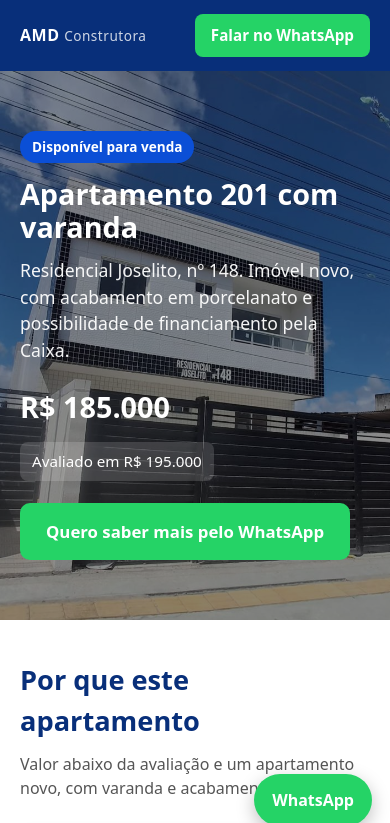
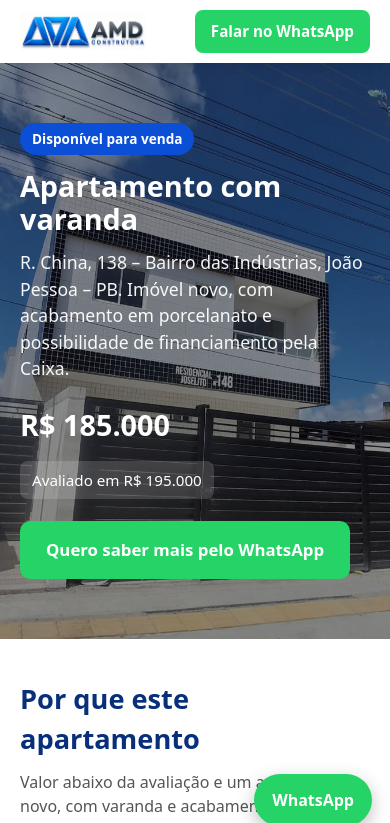
Before and after one commit to ekoversobr/amdconstrucoes, a plain HTML site: page index.html in a window 390 px wide. Shown: the top 823 px of the page. Drawn offline with Linux system fonts and the light colour scheme.

Commit message:
Add files via upload

```diff
--- a/index.html
+++ b/index.html
@@ -3,8 +3,8 @@
 <head>
 <meta charset="UTF-8">
 <meta name="viewport" content="width=device-width, initial-scale=1.0">
-<title>Apartamento 201 com Varanda à venda | AMD Construtora</title>
-<meta name="description" content="Apartamento 201 com varanda à venda por R$ 185.000, abaixo da avaliação de R$ 195.000. Aceita financiamento pela Caixa. AMD Construtora.">
+<title>Apartamento com varanda à venda | AMD Construtora</title>
+<meta name="description" content="Apartamento com varanda à venda por R$ 185.000, abaixo da avaliação de R$ 195.000. Aceita financiamento pela Caixa. AMD Construtora, João Pessoa - PB.">
 <style>
   :root{
     --azul:#0b4fd6;
@@ -20,10 +20,9 @@
   .container{max-width:1100px;margin:0 auto;padding:0 20px}
 
   /* Header */
-  header{background:var(--azul-escuro);color:#fff;position:sticky;top:0;z-index:10}
-  header .container{display:flex;justify-content:space-between;align-items:center;padding:14px 20px}
-  .marca{font-weight:800;letter-spacing:.5px}
-  .marca span{font-weight:400;opacity:.8;font-size:.85em}
+  header{background:#fff;position:sticky;top:0;z-index:10;box-shadow:0 2px 10px rgba(0,0,0,.08)}
+  header .container{display:flex;justify-content:space-between;align-items:center;padding:10px 20px}
+  .logo{height:46px;width:auto}
   .btn-topo{background:var(--verde);color:#fff;text-decoration:none;padding:10px 16px;border-radius:8px;font-weight:700;font-size:.95rem}
 
   /* Hero */
@@ -83,6 +82,7 @@
   @media(max-width:640px){
     .hero h1{font-size:1.8rem}
     .preco .valor{font-size:1.8rem}
+    .logo{height:38px}
     section{padding:40px 0}
   }
 </style>
@@ -91,22 +91,22 @@
 
 <header>
   <div class="container">
-    <div class="marca">AMD <span>Construtora</span></div>
+    <img class="logo" src="assets/logo-amd.png" alt="AMD Construtora">
     <a class="btn-topo" href="https://wa.me/5583998930359?text=Ol%C3%A1!%20Bom%20dia!%20Vi%20sua%20p%C3%A1gina%20de%20an%C3%BAncio%20da%20venda%20do%20apartamento%20e%20gostaria%20de%20mais%20informa%C3%A7%C3%B5es." target="_blank" rel="noopener">Falar no WhatsApp</a>
   </div>
 </header>
 
 <div class="hero">
-  <img src="assets/hero-fachada.jpg" alt="Fachada do Residencial Joselito nº 148">
+  <img src="assets/hero-fachada.jpg" alt="Fachada do prédio">
   <div class="conteudo">
     <span class="tag">Disponível para venda</span>
-    <h1>Apartamento 201 com varanda</h1>
-    <p class="sub">Residencial Joselito, nº 148. Imóvel novo, com acabamento em porcelanato e possibilidade de financiamento pela Caixa.</p>
+    <h1>Apartamento com varanda</h1>
+    <p class="sub">R. China, 138 – Bairro das Indústrias, João Pessoa – PB. Imóvel novo, com acabamento em porcelanato e possibilidade de financiamento pela Caixa.</p>
     <div class="preco">
       <div class="valor">R$ 185.000</div>
       <div class="aval">Avaliado em R$ 195.000</div>
     </div>
-    <a class="btn" href="https://wa.me/5583998930359?text=Ol%C3%A1!%20Bom%20dia!%20Vi%20sua%20p%C3%A1gina%20de%20an%C3%BAncio%20da%20venda%20do%20apartamento%20201%20e%20gostaria%20de%20mais%20informa%C3%A7%C3%B5es." target="_blank" rel="noopener">Quero saber mais pelo WhatsApp</a>
+    <a class="btn" href="https://wa.me/5583998930359?text=Ol%C3%A1!%20Bom%20dia!%20Vi%20sua%20p%C3%A1gina%20de%20an%C3%BAncio%20da%20venda%20do%20apartamento%20e%20gostaria%20de%20mais%20informa%C3%A7%C3%B5es." target="_blank" rel="noopener">Quero saber mais pelo WhatsApp</a>
   </div>
 </div>
 
@@ -139,7 +139,6 @@
       <figure><img src="assets/banheiro-1.jpg" alt="Banheiro com box e pia com bancada em granito"><figcaption>Banheiro</figcaption></figure>
       <figure><img src="assets/banheiro-2.jpg" alt="Banheiro com janela"><figcaption>Banheiro</figcaption></figure>
       <figure><img src="assets/banheiro-3.jpg" alt="Banheiro com revestimento"><figcaption>Banheiro</figcaption></figure>
-      <figure><img src="assets/porta-201.jpg" alt="Porta do apartamento 201"><figcaption>Apartamento 201</figcaption></figure>
     </div>
   </div>
 </section>
@@ -161,14 +160,14 @@
 <section class="fundo-claro">
   <div class="container">
     <h2>Outra unidade disponível</h2>
-    <p class="lead">Também está à venda o apartamento 202.</p>
+    <p class="lead">Há mais uma unidade à venda no mesmo empreendimento.</p>
     <div class="card unidade">
       <div>
-        <strong>Apartamento 202</strong>
+        <strong>Outra unidade</strong>
         <div class="preco-m">R$ 180.000</div>
         <div>Avaliado em R$ 190.000</div>
       </div>
-      <a class="btn" style="margin-top:0" href="https://wa.me/5583998930359?text=Ol%C3%A1!%20Bom%20dia!%20Tenho%20interesse%20no%20apartamento%20202.%20Podem%20me%20passar%20mais%20informa%C3%A7%C3%B5es%3F" target="_blank" rel="noopener">Quero o 202</a>
+      <a class="btn" style="margin-top:0" href="https://wa.me/5583998930359?text=Ol%C3%A1!%20Bom%20dia!%20Tenho%20interesse%20na%20outra%20unidade%20dispon%C3%ADvel.%20Podem%20me%20passar%20mais%20informa%C3%A7%C3%B5es%3F" target="_blank" rel="noopener">Quero saber mais</a>
     </div>
   </div>
 </section>
@@ -185,7 +184,8 @@
   <div class="container">
     <strong>AMD Construtora</strong>
     <span>CNPJ 29.986.998/0001-27</span>
-    <span>R. Doutor Manoel Lopes de Carvalho, nº 714, sala 203, CX Postal 82, Bairro Geisel</span>
+    <span>Endereço do imóvel: R. China, 138 – Bairro das Indústrias, João Pessoa – PB, 58083-615</span>
+    <span>Escritório: R. Doutor Manoel Lopes de Carvalho, nº 714, sala 203, CX Postal 82, Bairro Geisel</span>
   </div>
 </footer>
 
```
Also changed, not shown: assets/logo-amd.png (added).
